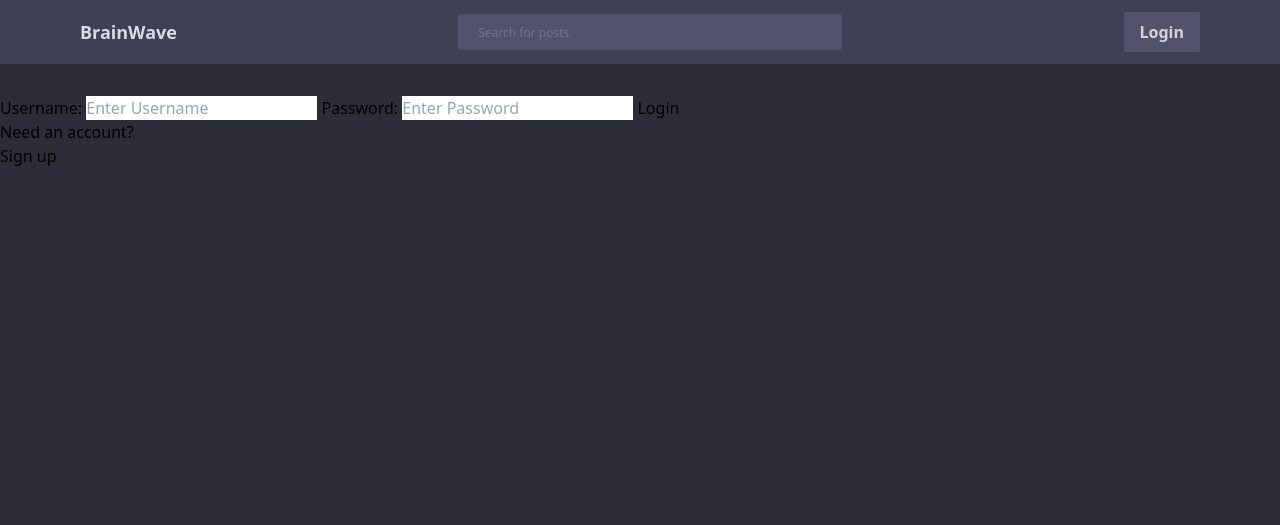
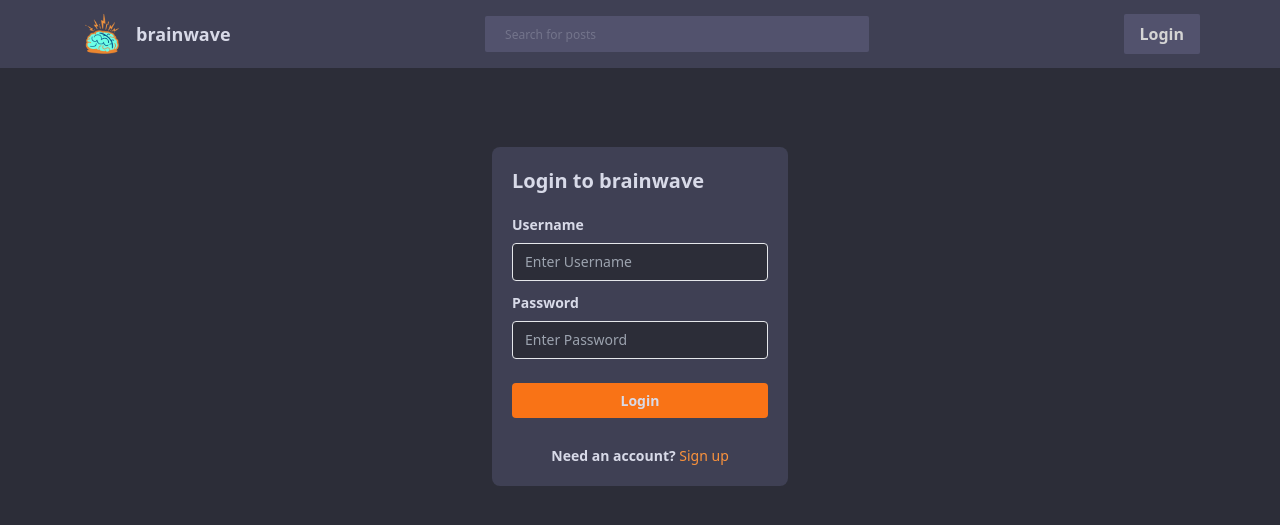
Before and after one commit to jasperodrozario/BrainWave, a Django app: page /login/ in a window 1280 px wide. Shown: the top 525 px of the page. Run offline with Django 5.2, Linux system fonts and the light colour scheme; some libraries are stand-ins or nearby versions.

Commit message:
Styled login_form, room_form

```diff
--- a/DiscordClone/settings.py
+++ b/DiscordClone/settings.py
@@ -38,6 +38,7 @@ INSTALLED_APPS = [
     'django.contrib.messages',
     'django.contrib.staticfiles',
     'base.apps.BaseConfig',
+    'widget_tweaks',
 ]
 
 MIDDLEWARE = [
@@ -121,7 +122,7 @@ USE_TZ = True
 STATIC_URL = 'static/'
 
 STATICFILES_DIRS = [
-  BASE_DIR / 'static'
+  BASE_DIR / 'static',
 ]
 
 # Default primary key field type
--- a/base/templates/base/conversation_component.html
+++ b/base/templates/base/conversation_component.html
@@ -2,7 +2,7 @@
   <div class="px-4 py-2 bg-light-lavender">
     <h3 class="text-lg">Conversations</h3>
   </div>
-  <div id="scrollableDiv" class="relative overflow-y-auto h-[82%] px-4 pt-3">
+  <div id="scrollableDiv" class="relative overflow-y-auto h-[82%] px-4 pt-5">
     {% for message in room_messages %}
     <div>
       {% if request.user == message.user %}
@@ -26,7 +26,7 @@
         class="flex-none rounded text-md w-full p-2 pl-4 h-10 bg-[#52526D]"
         name="message_box"
         type="text"
-        placeholder="Write a message..."
+        placeholder="Write your message here..."
       />
     </form>
   </div>
--- a/base/templates/base/login_form.html
+++ b/base/templates/base/login_form.html
@@ -1,19 +1,35 @@
-{% extends 'main.html' %} {% block content %} {% if page == 'login' %}
-<div>
-  <form method="POST" action="">
+{% extends 'main.html' %} {% block content %} {% load widget_tweaks %}
+{% if page == 'login' %}
+<div class="flex justify-center mt-[4%]">
+  <div class="bg-theme-secondary px-5 py-5 rounded-lg text-sm text-subtle-white font-semibold">
+    <h2 class="text-subtle-white text-xl font-bold mb-5">Login to brainwave</h2>
+    <form method="POST">
       {% csrf_token %}
-    <label>Username:</label>
-    <input type="text" name="username" placeholder="Enter Username" />
-    <label>Password:</label>
-    <input type="password" name="password" placeholder="Enter Password" />
-    <input type="submit" value="Login" />
+      <div class="my-3">
+        <label>Username</label>
+        <div class="mt-2">
+          <input type="text" name="username" placeholder="Enter Username" class="w-64 py-2 px-3 bg-theme-primary font-light text-subtle-white/75 border rounded "/>
+        </div>
+      </div>
+      <div class="my-3">
+        <label>Password</label>
+        <div class="mt-2">
+          <input type="password" name="password" placeholder="Enter Password" class="w-64 py-2 px-3 bg-theme-primary font-light text-subtle-white/75 border rounded "/>
+        </div>
+      </div>
+      <div class="text-center">
+        <input
+          class="text-subtle-white text-sm bg-orange-500 rounded my-3 w-full h-[35px]"
+          type="submit"
+          value="Login"
+        />
+        <p class="mt-4">Need an account? <a href="{% url 'register' %}" class="text-orange-400 text-sm font-light hover:underline">Sign up</a></p>
+      </div>
     </form>
-  <p>Need an account?</p>
-  <a href="{% url 'register' %}">Sign up</a>
   </div>
-
+</div>
 {% else %}
-
+<div class="flex justify-center mt-[4%]">
   <div>
     <form method="POST" action="">
       {% csrf_token %} {{form.as_p}}
@@ -22,5 +38,5 @@
     <p>Already have an account?</p>
     <a href="{% url 'login' %}">Login</a>
   </div>
-
+</div>
 {% endif %} {% endblock content %}
--- a/base/templates/base/participants_component.html
+++ b/base/templates/base/participants_component.html
@@ -1,9 +1,9 @@
 <div class="overflow-y-auto scrollbar-thin rounded bg-theme-secondary">
-  <div class="flex font-bold text-xs px-3 py-2 bg-light-lavender">
-    <p class="text-subtle-white bg-light-lavender mr-1 tracking-wide">
+  <div class="flex text-xs px-3 py-2 bg-light-lavender">
+    <p class="text-subtle-white font-bold bg-light-lavender mr-1 tracking-wide">
       PARTICIPANTS
     </p>
-    <p class="text-orange-400">({{participant_count}} joined)</p>
+    <p class="font-semibold text-orange-400">({{participant_count}} joined)</p>
   </div>
 
   <hr />
--- a/base/templates/base/topics_component.html
+++ b/base/templates/base/topics_component.html
@@ -3,7 +3,7 @@
   {% if selected_topic == '' %}
   <a class="text-orange-400" href="{% url 'home' %}">All</a>
   <div
-    class="flex bg-orange-400 items-center justify-center rounded-sm w-[2.6rem] h-[1.6rem]"
+    class="flex bg-orange-500 items-center justify-center rounded-sm w-[2.6rem] h-[1.6rem]"
   >
     <p class="text-subtle-white">{{total_room_count}}</p>
   </div>
@@ -25,7 +25,7 @@
     >{{topic.name}}</a
   >
   <div
-    class="flex bg-orange-400 items-center justify-center rounded-sm w-[2.6rem] h-[1.6rem]"
+    class="flex bg-orange-500 items-center justify-center rounded-sm w-[2.6rem] h-[1.6rem]"
   >
     <p class="text-subtle-white">{{topic.rooms.all|length}}</p>
   </div>
--- a/static/styles/main.css
+++ b/static/styles/main.css
@@ -641,6 +641,14 @@ video {
   margin: 0.75rem;
 }
 
+.m-auto {
+  margin: auto;
+}
+
+.m-\[4\%\] {
+  margin: 4%;
+}
+
 .mx-\[3px\] {
   margin-left: 3px;
   margin-right: 3px;
@@ -656,9 +664,28 @@ video {
   margin-right: auto;
 }
 
+.my-3 {
+  margin-top: 0.75rem;
+  margin-bottom: 0.75rem;
+}
+
 .my-5 {
   margin-top: 1.25rem;
   margin-bottom: 1.25rem;
+}
+
+.my-\[4\%\] {
+  margin-top: 4%;
+  margin-bottom: 4%;
+}
+
+.my-4 {
+  margin-top: 1rem;
+  margin-bottom: 1rem;
+}
+
+.mb-1 {
+  margin-bottom: 0.25rem;
 }
 
 .mb-3 {
@@ -677,12 +704,20 @@ video {
   margin-bottom: 2.3rem;
 }
 
+.ml-3 {
+  margin-left: 0.75rem;
+}
+
 .ml-\[5rem\] {
   margin-left: 5rem;
 }
 
 .mr-1 {
   margin-right: 0.25rem;
+}
+
+.mr-3 {
+  margin-right: 0.75rem;
 }
 
 .mr-\[1rem\] {
@@ -697,6 +732,18 @@ video {
   margin-top: 0.75rem;
 }
 
+.mt-\[4\%\] {
+  margin-top: 4%;
+}
+
+.mb-2 {
+  margin-bottom: 0.5rem;
+}
+
+.mt-4 {
+  margin-top: 1rem;
+}
+
 .block {
   display: block;
 }
@@ -709,12 +756,20 @@ video {
   height: 2.5rem;
 }
 
+.h-11 {
+  height: 2.75rem;
+}
+
 .h-9 {
   height: 2.25rem;
 }
 
 .h-\[1\.6rem\] {
   height: 1.6rem;
+}
+
+.h-\[100px\] {
+  height: 100px;
 }
 
 .h-\[30px\] {
@@ -725,12 +780,20 @@ video {
   height: 35.5rem;
 }
 
+.h-\[35px\] {
+  height: 35px;
+}
+
 .h-\[82\%\] {
   height: 82%;
 }
 
 .h-full {
   height: 100%;
+}
+
+.w-11 {
+  width: 2.75rem;
 }
 
 .w-\[15rem\] {
@@ -757,8 +820,20 @@ video {
   width: 60px;
 }
 
+.w-\[90px\] {
+  width: 90px;
+}
+
 .w-full {
   width: 100%;
+}
+
+.w-32 {
+  width: 8rem;
+}
+
+.w-64 {
+  width: 16rem;
 }
 
 .min-w-96 {
@@ -821,6 +896,10 @@ video {
   border-radius: 0.75rem;
 }
 
+.border {
+  border-width: 1px;
+}
+
 .border-\[0\.3px\] {
   border-width: 0.3px;
 }
@@ -857,11 +936,6 @@ video {
 .bg-light-lavender {
   --tw-bg-opacity: 1;
   background-color: rgb(106 106 149 / var(--tw-bg-opacity));
-}
-
-.bg-orange-400 {
-  --tw-bg-opacity: 1;
-  background-color: rgb(251 146 60 / var(--tw-bg-opacity));
 }
 
 .bg-orange-500 {
@@ -925,6 +999,16 @@ video {
   padding-bottom: 0.75rem;
 }
 
+.py-4 {
+  padding-top: 1rem;
+  padding-bottom: 1rem;
+}
+
+.py-5 {
+  padding-top: 1.25rem;
+  padding-bottom: 1.25rem;
+}
+
 .pl-1 {
   padding-left: 0.25rem;
 }
@@ -933,16 +1017,12 @@ video {
   padding-left: 1rem;
 }
 
+.pt-5 {
+  padding-top: 1.25rem;
+}
+
 .pt-\[6rem\] {
   padding-top: 6rem;
-}
-
-.pt-3 {
-  padding-top: 0.75rem;
-}
-
-.pt-4 {
-  padding-top: 1rem;
 }
 
 .text-center {
@@ -964,6 +1044,11 @@ video {
   line-height: 1rem;
 }
 
+.text-xl {
+  font-size: 1.25rem;
+  line-height: 1.75rem;
+}
+
 .font-bold {
   font-weight: 700;
 }
@@ -974,6 +1059,14 @@ video {
 
 .font-semibold {
   font-weight: 600;
+}
+
+.font-light {
+  font-weight: 300;
+}
+
+.leading-none {
+  line-height: 1;
 }
 
 .tracking-wide {
--- a/templates/navbar.html
+++ b/templates/navbar.html
@@ -1,7 +1,16 @@
+{% load static %}
 <div class="flex justify-between items-center h-15 py-3 bg-theme-secondary">
   <div class="flex-none mx-[5rem]">
     <a href="{% url 'home'%}">
-      <p class="font-bold text-lg text-[#D8DAE8]">BrainWave</p>
+      <div class="flex items-center">
+        <img
+          src="{% static 'images/brainwave-logo-2.png' %}"
+          alt="Image not loaded"
+          class="w-11 h-11 mr-3"
+        />
+
+        <p class="font-bold text-lg text-[#D8DAE8]">brainwave</p>
+      </div>
     </a>
   </div>
 
```
Also changed, not shown: base/templates/base/profile_details_component.html (+4 -10 lines), base/templates/base/room_details_component.html (+19 -6 lines), base/templates/base/room_form.html (+30 -6 lines), db.sqlite3, static/images/brainwave-logo-2.png (added), static/images/brainwave-logo-3.png (added), static/images/brainwave-logo-4.png (added), static/images/brainwave-logo.png (added), static/images/education.png (added). Lines whose indentation alone changed are shown as unchanged.
